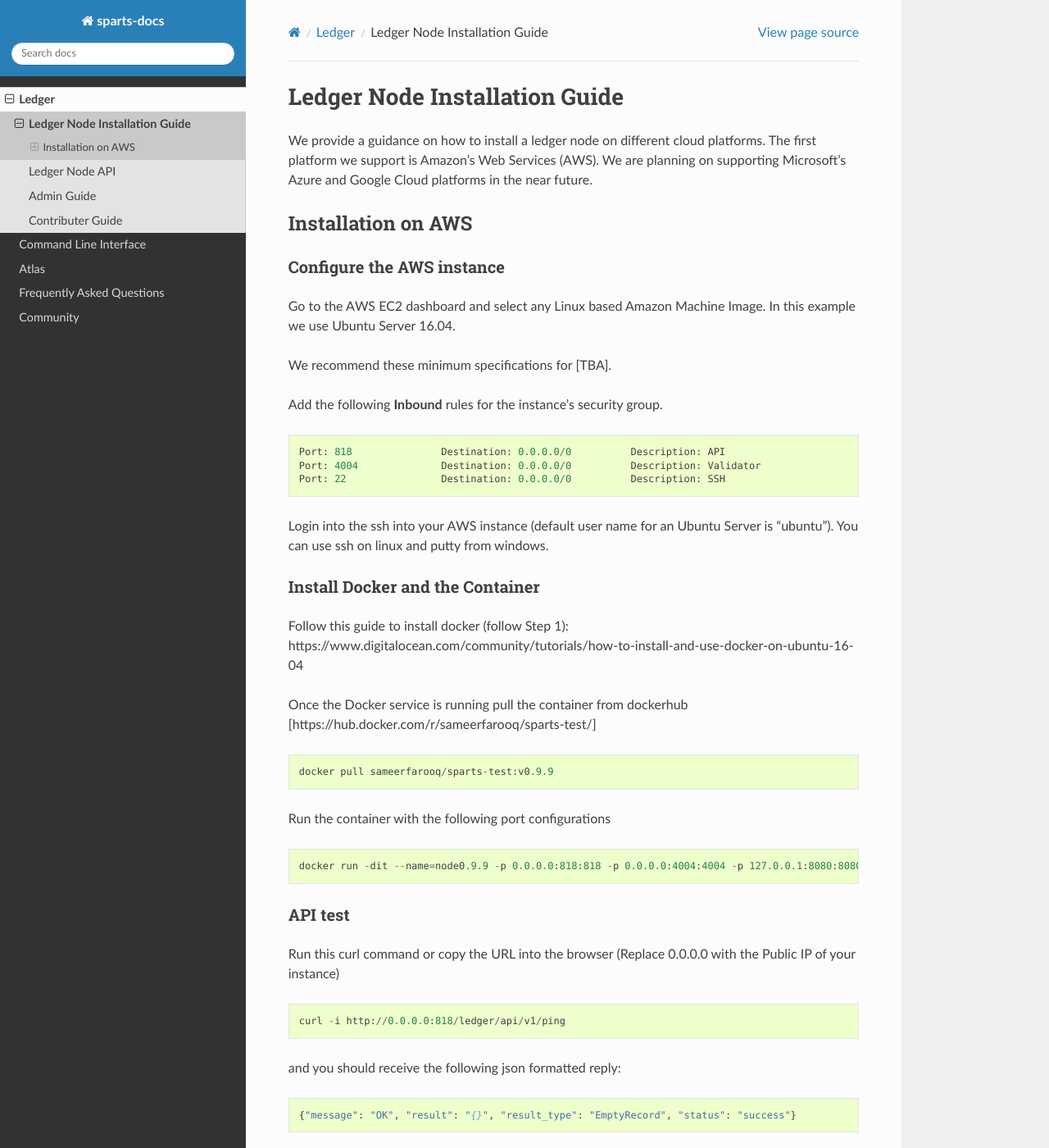
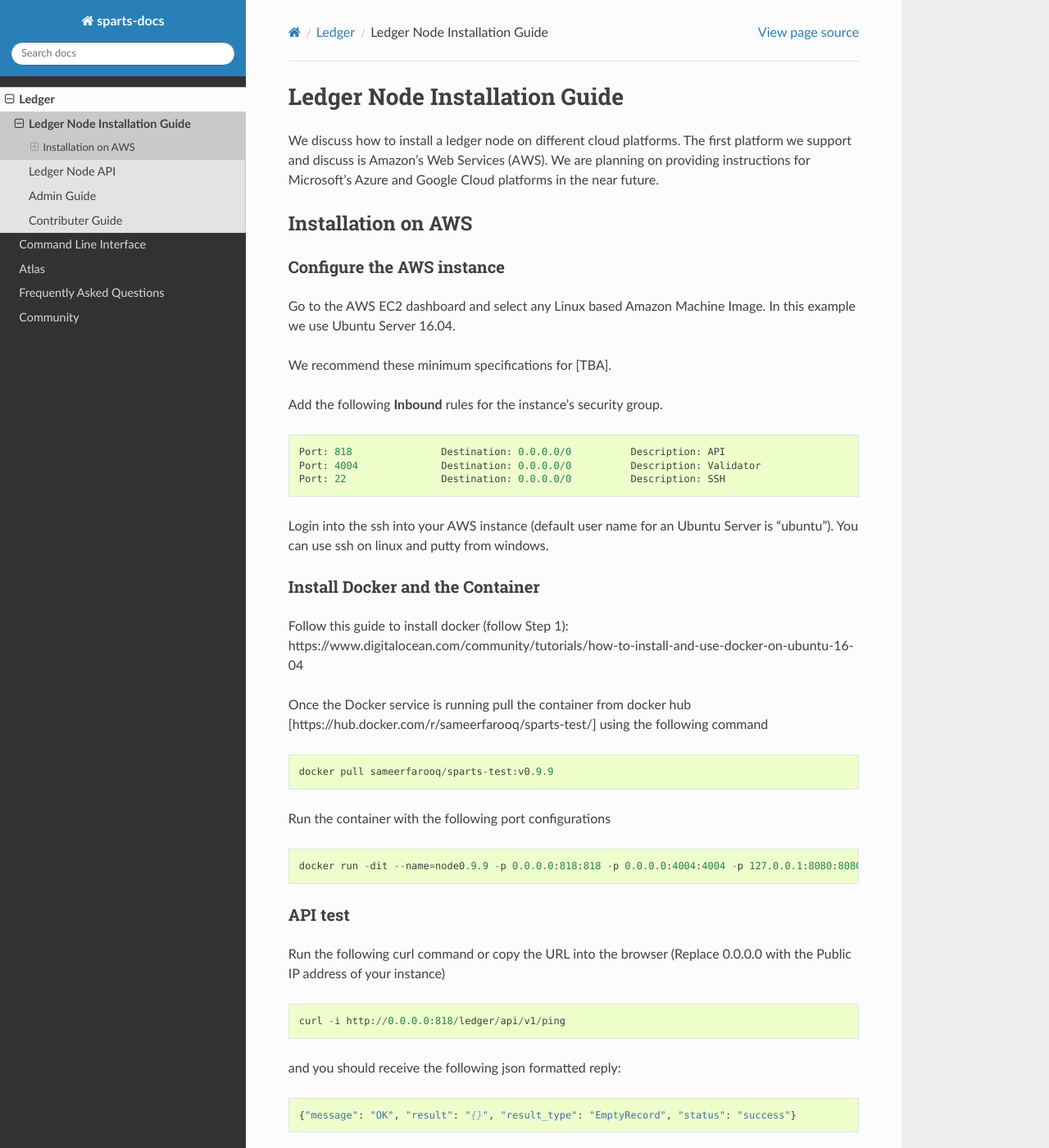
Before and after one commit to hyperledger-labs/SParts, a Sphinx documentation site: the page built from docs/web/ledger/user.md, in a window 1280 px wide and 1400 px high. Shown: the whole window at 82% size. Built offline with Sphinx 7.4.7 and the Read the Docs theme 2.0.0, drawn with Linux system fonts in a browser that asks for light colours; pages that are not in the unit, such as notebooks, are missing from menus.

Commit message:
tested and updated aws installation instructions
Signed-off-by: MarkGisi <mark.gisi360@gmail.com>

````diff
--- a/docs/web/ledger/user.md
+++ b/docs/web/ledger/user.md
@@ -1,5 +1,5 @@
 # Ledger Node Installation Guide
-We provide a guidance on how to install a ledger node on different cloud platforms. The first platform we support is Amazon's Web Services (AWS). We are planning on supporting Microsoft's Azure and Google Cloud platforms in the near future.
+We discuss how to install a ledger node on different cloud platforms. The first platform we support and discuss is Amazon's Web Services (AWS). We are planning on providing instructions for Microsoft's Azure and Google Cloud platforms in the near future.
 
 
 
@@ -25,7 +25,7 @@ Login into the ssh into your AWS instance (default user name for  an Ubuntu Serv
 
 Follow this guide to install docker (follow Step 1): https://www.digitalocean.com/community/tutorials/how-to-install-and-use-docker-on-ubuntu-16-04
 
-Once the Docker service is running pull the container from  dockerhub [https://hub.docker.com/r/sameerfarooq/sparts-test/]
+Once the Docker service is running pull the container from  docker hub  [https://hub.docker.com/r/sameerfarooq/sparts-test/] using the following command
 
 ```
 docker pull sameerfarooq/sparts-test:v0.9.9
@@ -41,7 +41,7 @@ docker run -dit --name=node0.9.9 -p 0.0.0.0:818:818 -p 0.0.0.0:4004:4004 -p 127.
 
 ### API test
 
-Run this curl command or copy the URL into the browser (Replace 0.0.0.0 with the Public IP of your instance)
+Run the following curl command or copy the URL into the browser (Replace 0.0.0.0 with the Public IP address of your instance)
 
 ```
 curl -i http://0.0.0.0:818/ledger/api/v1/ping
````
